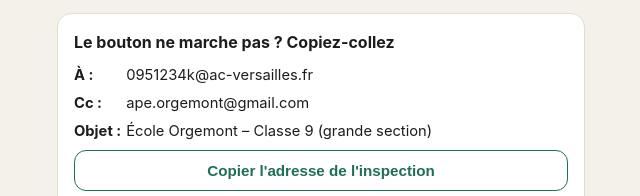
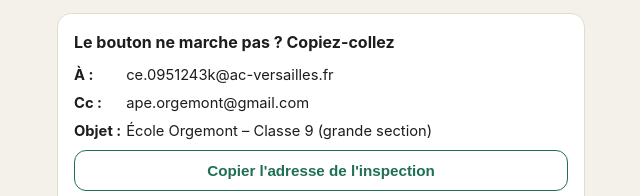
Before and after one commit to HananeChe/mail-classe9, a plain HTML site: page index.html in a window 1280 px wide. Shown: the part 541-737 px from the top of the page, 319-959 px from the left. Drawn offline with Linux system fonts and the light colour scheme.

Commit message:
Corrige l'adresse de l'inspection
Co-Authored-By: Claude Fable 5.2 <noreply@anthropic.com>
Claude-Session: https://claude.ai/code/session_0167ssah9XaiSyAXbhePmoDy

```diff
--- a/index.html
+++ b/index.html
@@ -62,7 +62,7 @@
   </div>
 </main>
 <script>
-  var TO = "0951234k@ac-versailles.fr";
+  var TO = "ce.0951243k@ac-versailles.fr";
   var CC = "ape.orgemont@gmail.com";
   var SUBJ = "École Orgemont – Classe 9 (grande section)";
 
```
